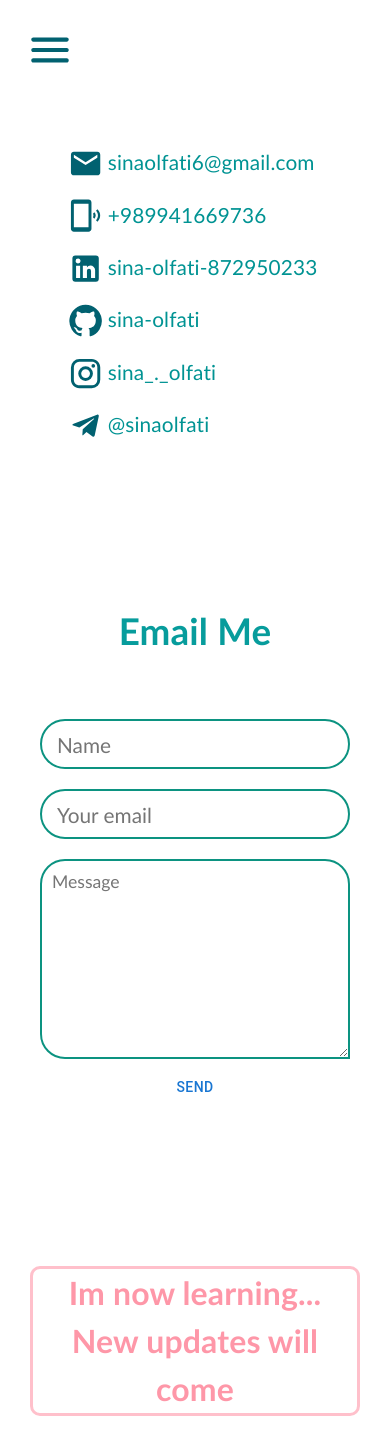
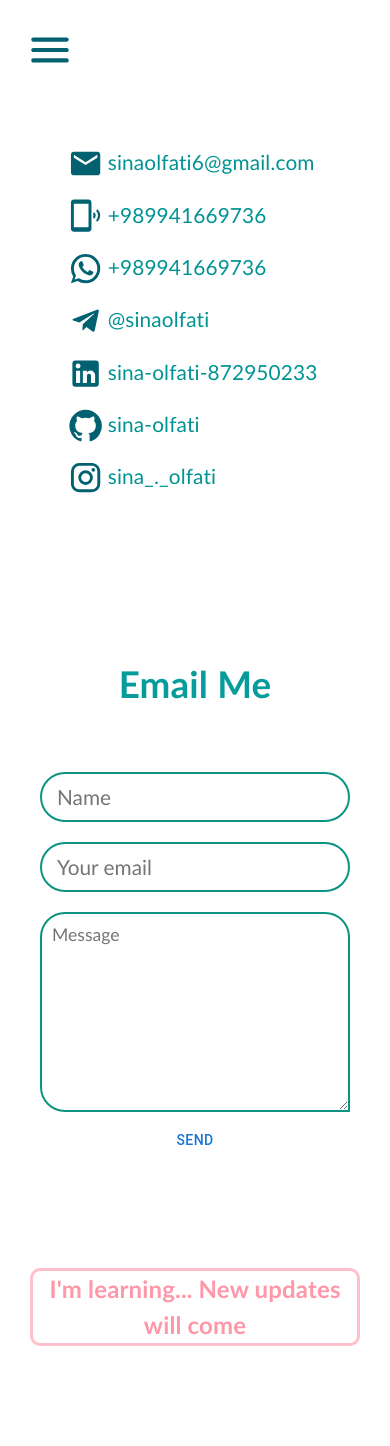
Before and after one commit to sina-olfati/sina-olfati-site, a React (Create React App) app: page /contact in a window 390 px wide. Built offline with nearby package versions, Linux system fonts and the light colour scheme; a web font is replaced by a local one.

Commit message:
Contact: improved the links

```diff
--- a/public/assets/locales/en/translation.json
+++ b/public/assets/locales/en/translation.json
@@ -76,5 +76,6 @@
     "contact-emailme-message-error": "Please write a message",
     "contact-emailme-email-error1": "Please enter your email",
     "contact-emailme-email-error2": "Email format is not correct",
-    "contact-emailme-send": "Send"
+    "contact-emailme-send": "Send",
+    "contact-update": "I'm learning... New updates will come"
 }
--- a/public/assets/locales/fa/translation.json
+++ b/public/assets/locales/fa/translation.json
@@ -65,7 +65,7 @@
     "portfolio-two-name": "فروشگاه سینا",
     "portfolio-two-description": "هر رزومه ای به یه پروژه فروشگاهی نیاز داره، همچنین مدرکیه برای اثبات مهارت های من در ریداکس",
     "portfolio-two-technologies": "تکنولوژی ها: React, Redux, TypeScript, PWA, Material Ui, SPA, Formik, i18next, JavaScript, CSS, HTML",
-    "portfolio-two-visit": "Visit the site",
+    "portfolio-two-visit": "بازدید از سایت",
 
 
     "contact-emailme-emailme": "به من ایمیل بزن",
@@ -76,5 +76,6 @@
     "contact-emailme-message-error": "لطفا یه پیام بنویسید",
     "contact-emailme-email-error1": "لطفا ایمیلتونو وارد کنید",
     "contact-emailme-email-error2": "فرمت ایمیل شما صحیح نیست",
-    "contact-emailme-send": "ارسال"
+    "contact-emailme-send": "ارسال",
+    "contact-update": "در حال یادگیری... آپدیت های بعدی در راه هستن"
 }
--- a/src/components/contact/EmailMe.css
+++ b/src/components/contact/EmailMe.css
@@ -43,9 +43,12 @@
   transition: 0.2s;
 }
 
-.field-container input:focus {
-    background-color:  #00c0aa10;
-}
+/* .field-container input:focus {
+  background-color: #00c0aa10;
+  box-shadow: 0 0 10px rgba(0, 0, 0, 0.2);
+  transform: scale(1.01);
+
+} */
 
 .field-container textarea {
   height: 200px;
@@ -55,16 +58,19 @@
   padding: 10px;
   border: solid 2px rgb(12, 147, 129);
   border-radius: 25px 25px 0 25px;
+  transition: 0.2s;
 }
 
-.field-container textarea:focus {
-    background-color:  #00c0aa10;
+.field-container textarea:focus,
+.field-container input:focus  {
+  background-color: #00c0aa10;
+  box-shadow: 0 0 10px rgba(0, 0, 0, 0.2);
+  transform: scale(1.01);
 }
 
 .field-container textarea:lang(fa) {
   border-radius: 25px 25px 25px 0;
 }
-
 
 @media only screen and (max-width: 1500px) {
   .field-container {
--- a/src/screens/Contact.css
+++ b/src/screens/Contact.css
@@ -125,6 +125,10 @@
     margin: 0 50px;
 }
 
+.the-end img:lang(fa) {
+    transform: rotateY(180deg);
+}
+
 .the-end h1 {
     /* border: solid 1px yellow; */
     width: 100%;
@@ -152,7 +156,7 @@
         margin: 0;
     }
     .the-end h1 {
-        font-size: 2rem;
+        font-size: 1.8rem;
         color: rgb(254, 151, 168);
         transition: 0.3s;
     }
@@ -175,18 +179,19 @@
         display: none;
     }
     .email-me {
-        margin: 100px 10px;
+        margin: 50px 10px;
     }
     .email-me img {
         display: none;
     }
     .the-end {
-        margin: 0px;
+        margin: 0 0 50px 0;
     }
     .the-end img {
         display: none;
     }
     .the-end h1 {
+        font-size: 1.5rem;
         border: solid 3px pink;
         border-radius: 10px;
         color: rgb(254, 151, 168);
--- a/src/screens/Contact.tsx
+++ b/src/screens/Contact.tsx
@@ -14,6 +14,7 @@ import idea from '../assets/images/idea.jpg'
 // Icons
 import EmailIcon from '@mui/icons-material/Email';
 import PhonelinkRingIcon from '@mui/icons-material/PhonelinkRing';
+import WhatsAppIcon from '@mui/icons-material/WhatsApp';
 import LinkedInIcon from '@mui/icons-material/LinkedIn';
 import GitHubIcon from '@mui/icons-material/GitHub';
 import InstagramIcon from '@mui/icons-material/Instagram';
@@ -46,10 +47,11 @@ const Contact = () => {
                 <ul>
                     <li><a href="mailto:sinaolfati6@gmail.com"><EmailIcon style={{fontSize: '2.2rem', position: "relative", top: "11px"}}/><span dir='ltr'>sinaolfati6@gmail.com</span></a></li>
                     <li><a href="tel:+989941669736"><PhonelinkRingIcon style={{fontSize: '2.2rem', position: "relative", top: "11px"}}/><span dir='ltr'>+989941669736</span></a></li>
+                    <li><a href="https://api.whatsapp.com/send?phone=+989941669736"><WhatsAppIcon style={{fontSize: '2.2rem', position: "relative", top: "11px"}}/><span dir='ltr'>+989941669736</span></a></li>
+                    <li><a href="https://telegram.me/sinaolfati"><TelegramIcon style={{fontSize: '2.2rem', position: "relative", top: "11px"}}/><span dir='ltr'>@sinaolfati</span></a></li>
                     <li><a href="https://www.linkedin.com/in/sina-olfati-872950233"><LinkedInIcon style={{fontSize: '2.2rem', position: "relative", top: "11px"}}/><span dir='ltr'>sina-olfati-872950233</span></a></li>
                     <li><a href="https://github.com/sina-olfati"><GitHubIcon style={{fontSize: '2.2rem', position: "relative", top: "11px"}}/><span dir='ltr'>sina-olfati</span></a></li>
                     <li><a href="https://www.instagram.com/sina_._olfati"><InstagramIcon style={{fontSize: '2.2rem', position: "relative", top: "11px"}}/><span dir='ltr'>sina_._olfati</span></a></li>
-                    <li><a><TelegramIcon style={{fontSize: '2.2rem', position: "relative", top: "11px"}}/><span dir='ltr'>@sinaolfati</span></a></li>
                 </ul>
             </div>
             <img src={ links } />
@@ -62,7 +64,7 @@ const Contact = () => {
         </div>
         <div className='the-end'>
             <img src={idea} />
-            <h1>Im now learning... New updates will come</h1>
+            <h1>{t("contact-update")}</h1>
         </div>
         </div>
     </div>
```
Lines whose indentation alone changed are shown as unchanged.
